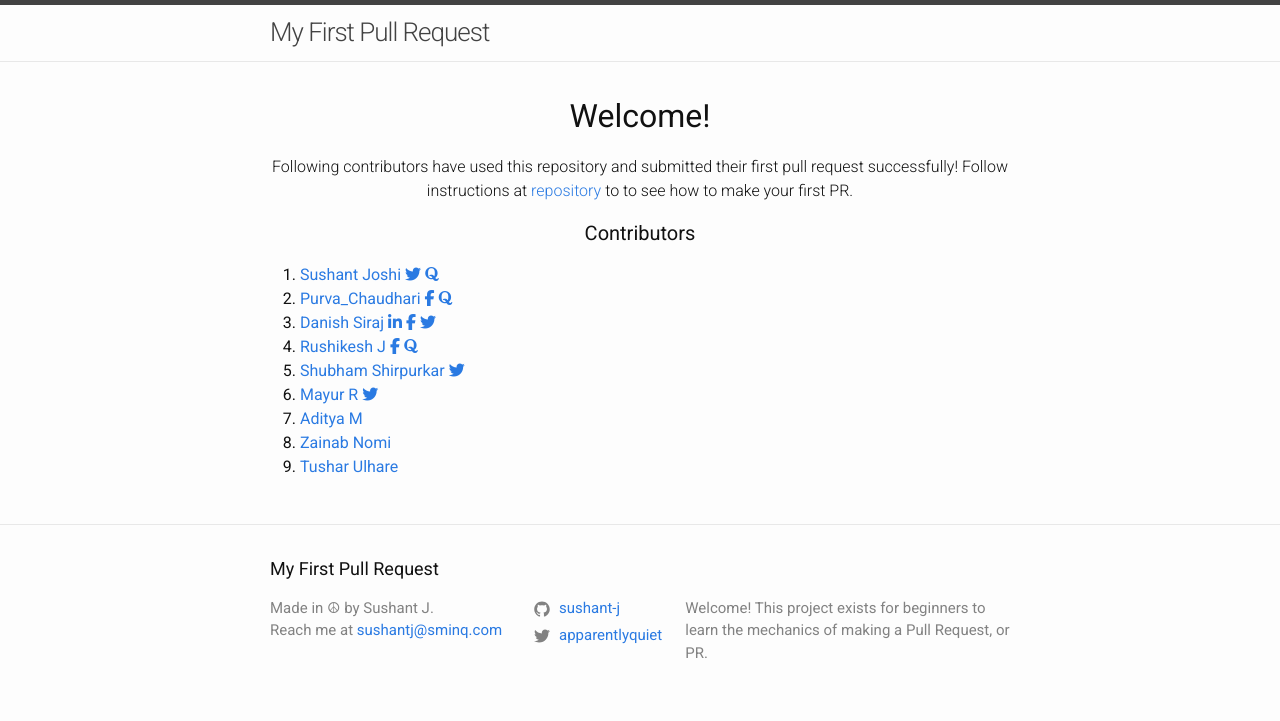
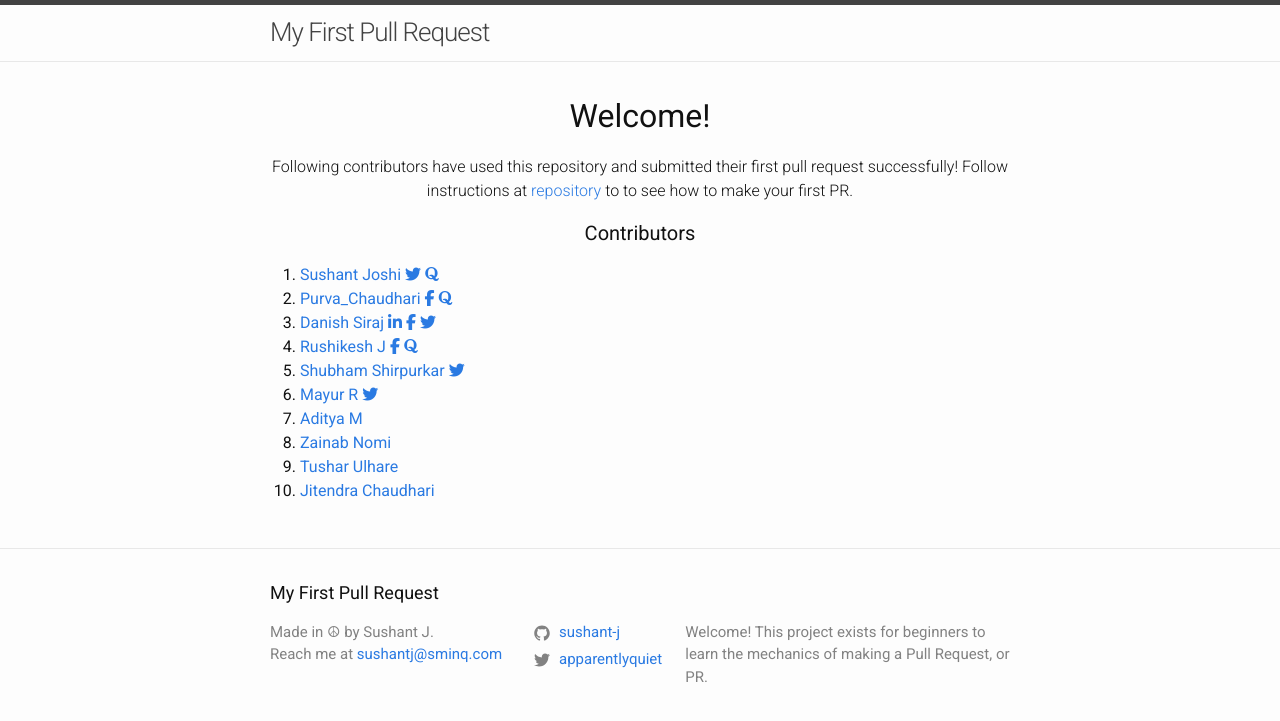
Before and after one commit to sushant-j/my-first-pull-request, a Jekyll site: the page built from index.md, in a window 1280 px wide. Shown: the top 721 px of the page. Built offline with Jekyll 4.4.1, drawn with Linux system fonts in a browser that asks for light colours; nearby versions of some CDN libraries.

Commit message:
Added my name

```diff
--- a/_layouts/home.html
+++ b/_layouts/home.html
@@ -89,5 +89,10 @@ layout: default
         Tushar Ulhare
       </a>
     </li>
+<li>
+      <a href="https://github.com/jitendraschaudhari93/">
+        Jitendra Chaudhari
+      </a>
+    </li>
   </ol>
 </div>
```
